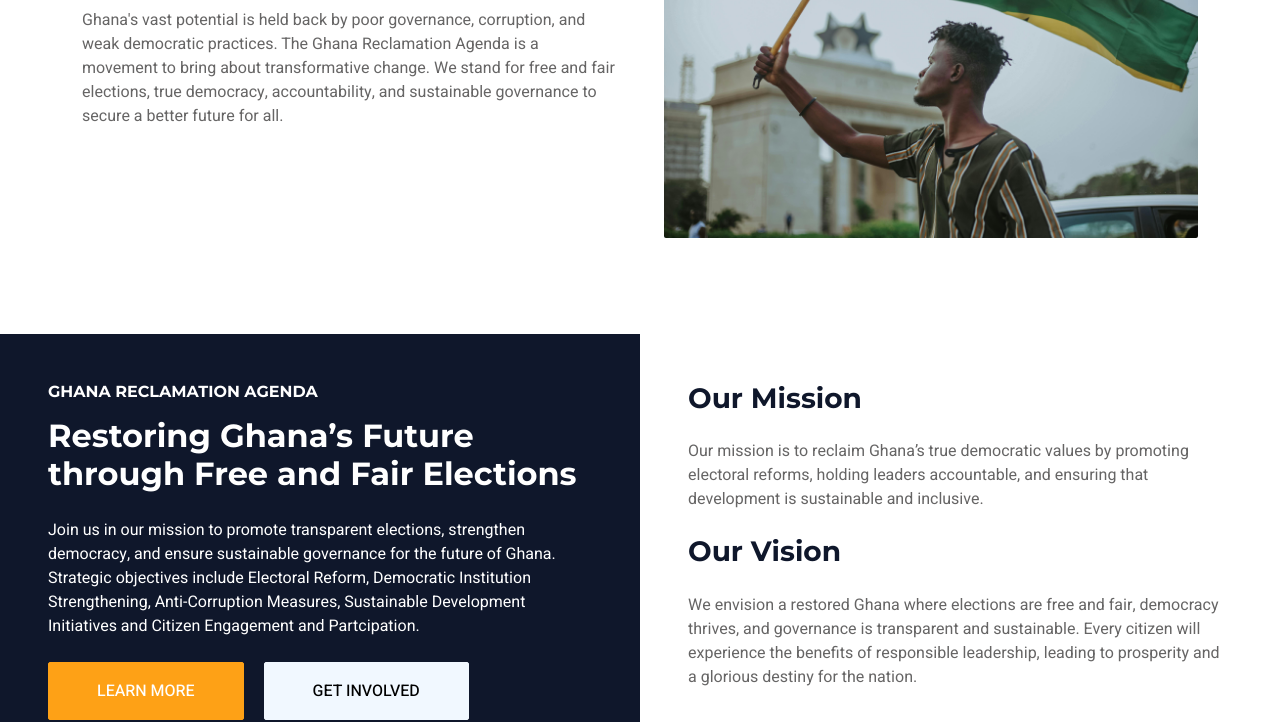
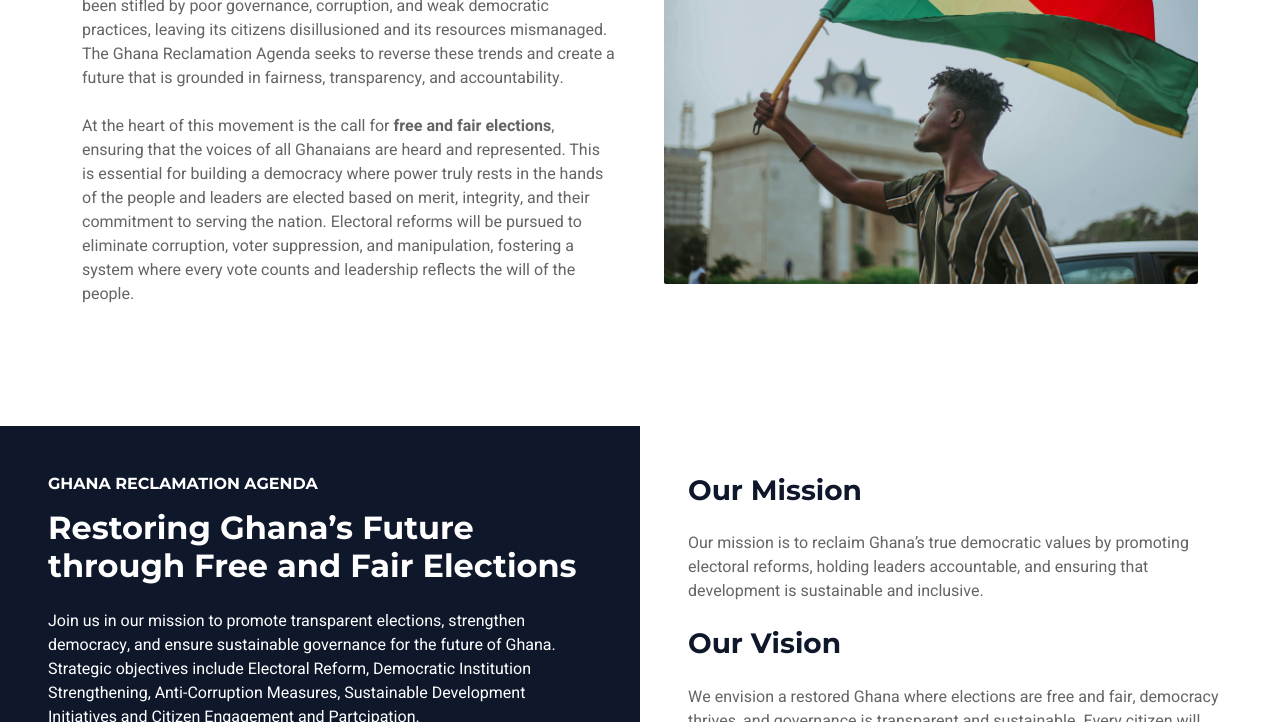
Before and after one commit to Fredasante/7th-march, a plain HTML site: page index.html in a window 1280 px wide. Shown: the part 1068-1790 px from the top of the page. Drawn offline with nearby package versions, Linux system fonts and the light colour scheme.

Commit message:
update: homepage content

```diff
--- a/index.html
+++ b/index.html
@@ -171,12 +171,27 @@
               </h1>
               <div></div>
               <p class="mb-4">
-                Ghana's vast potential is held back by poor governance,
-                corruption, and weak democratic practices. The Ghana Reclamation
-                Agenda is a movement to bring about transformative change. We
-                stand for free and fair elections, true democracy,
-                accountability, and sustainable governance to secure a better
-                future for all.
+                The <strong>Ghana Reclamation Agenda</strong> is a bold and
+                visionary movement aimed at addressing the deep-rooted
+                challenges that have hindered the nation’s growth and
+                development. For too long, Ghana’s immense potential has been
+                stifled by poor governance, corruption, and weak democratic
+                practices, leaving its citizens disillusioned and its resources
+                mismanaged. The Ghana Reclamation Agenda seeks to reverse these
+                trends and create a future that is grounded in fairness,
+                transparency, and accountability.
+
+                <br />
+                <br />
+                At the heart of this movement is the call for
+                <strong>free and fair elections</strong>, ensuring that the
+                voices of all Ghanaians are heard and represented. This is
+                essential for building a democracy where power truly rests in
+                the hands of the people and leaders are elected based on merit,
+                integrity, and their commitment to serving the nation. Electoral
+                reforms will be pursued to eliminate corruption, voter
+                suppression, and manipulation, fostering a system where every
+                vote counts and leadership reflects the will of the people.
               </p>
             </div>
             <div class="col-lg-6">
```
